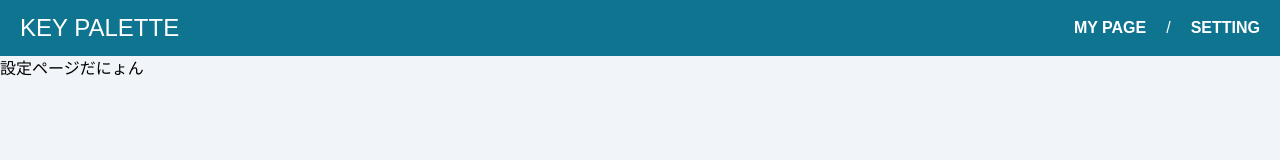
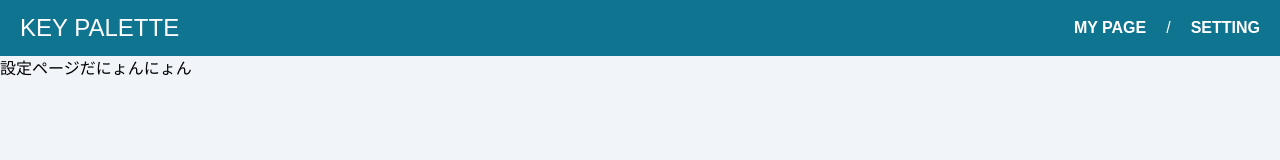
Before and after one commit to Yuki-Nakamura4/SpotifyAPIApp, a React (Create React App) app: page /setting in a window 1280 px wide. Shown: the top 160 px of the page. Built offline with nearby package versions, Linux system fonts and the light colour scheme.

Commit message:
テスト

```diff
--- a/src/Components/pages/Setting.tsx
+++ b/src/Components/pages/Setting.tsx
@@ -3,7 +3,7 @@ import React from 'react';
 export const Setting = () => {
   return (
   <>
-  <p>設定ページだにょん
+  <p>設定ページだにょんにょん
   </p>
   </>
   )
```
